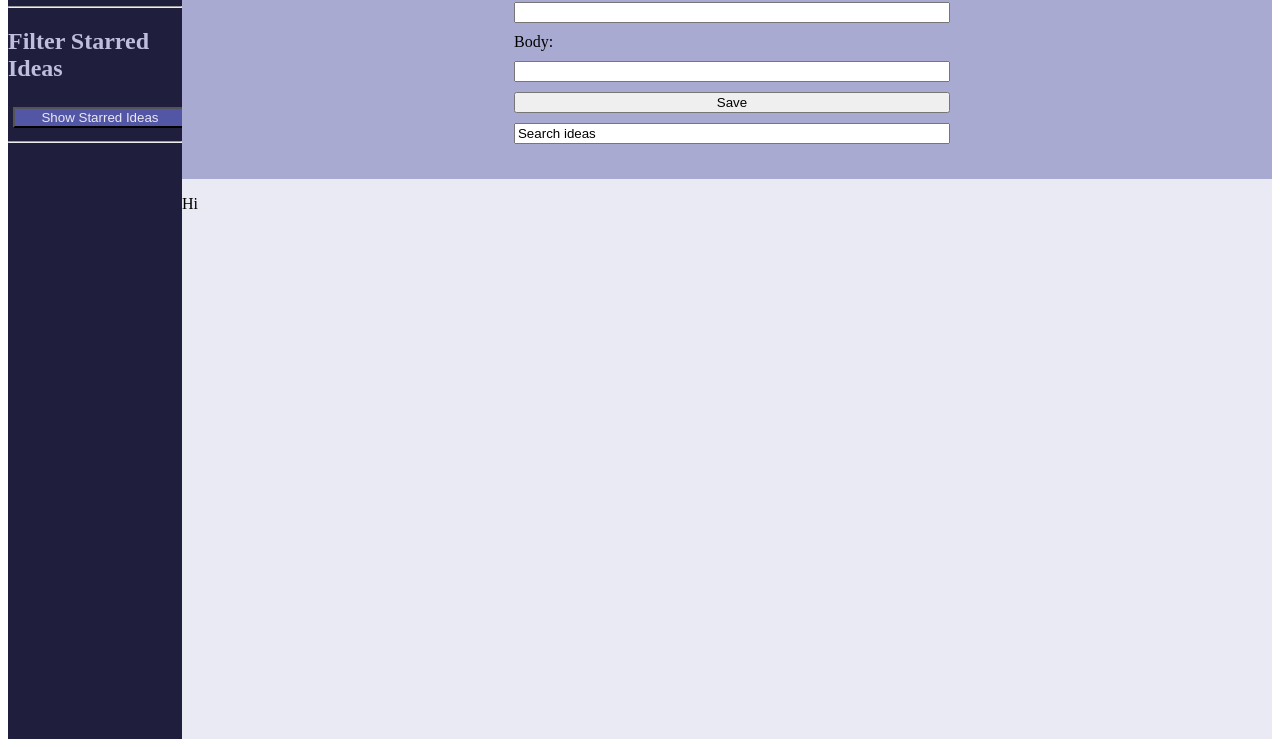
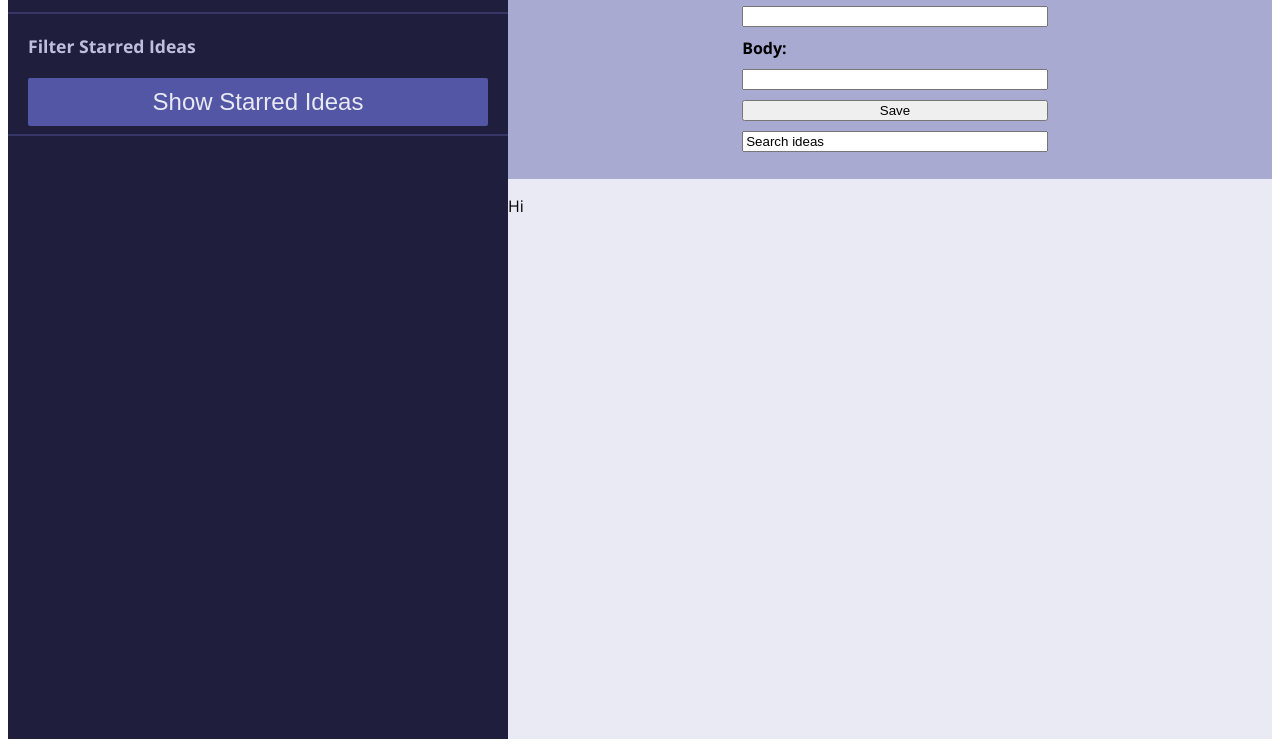
Before and after one commit to davidhdaw/ideabox, a plain HTML site: page index.html in a window 1280 px wide. Shown: the part 69-816 px from the top of the page. Drawn offline with nearby package versions, Linux system fonts and the light colour scheme.

Commit message:
Add sidebar styling

```diff
--- a/index.html
+++ b/index.html
@@ -1,15 +1,16 @@
 <html>
   <head>
     <link rel="stylesheet" href="./styles.css">
-    <link href="https://fonts.googleapis.com/css2?family=Roboto&display=swap" rel="stylesheet">
+    <link href="https://fonts.googleapis.com/css2?family=Open+Sans:ital,wght@0,300;0,400;0,500;0,600;0,700;0,800;1,300;1,400;1,500;1,600;1,700;1,800&display=swap" rel="stylesheet">
+
   </head>
   <body>
     <aside>
       <h1>IdeaBox</h1>
-      <HR>
+      <hr>
       <h2>Filter Starred Ideas</h2>
       <button class='show-starred-ideas'>Show Starred Ideas</button>
-      <HR>
+      <hr>
     </aside>
     <main>
       <section class='wrapper'>
--- a/styles.css
+++ b/styles.css
@@ -1,18 +1,40 @@
 aside {
   background-color: #1F1F3D;
+  width: 500px;
 }
 
 h1 {
   color: #E9E9F3;
+  margin: 20px;
 }
 
 h2 {
   color: #BFBFDD;
+  margin: 20px;
+  font-size: 1.1em;
 }
 
 .show-starred-ideas {
   background-color: #5356A4;
   color: #E9E9F3;
+  font-size: 1.5em;
+  padding: 10px;
+  border: 0px;
+  width: 460px;
+  border-radius: 2px;
+  margin: 0px 20px;
+  font-weight: 500;
+  /*
+
+  Larger font size
+  more padding
+  no border
+  decrease width increase height
+  */
+}
+
+hr {
+  border: 1px solid #353567;
 }
 
 input {
@@ -24,17 +46,17 @@ form label, input, button {
   width: 100%;
 }
 
-
-
 form {
   display: flex;
   flex-direction: column;
   width: 40%;
   padding: 30px 0px;
+
 }
 
 form label {
   align-self: flex-start;
+  font-weight: bold;
 }
 
 .wrapper {
@@ -50,6 +72,7 @@ form label {
 }
 
 body {
+  font-family: "Open Sans";
   display: flex;
 }
 
@@ -58,4 +81,5 @@ main {
   flex-direction: column;
   width: 100%;
   height: 100vh;
+  font-weight: 300;
 }
```
